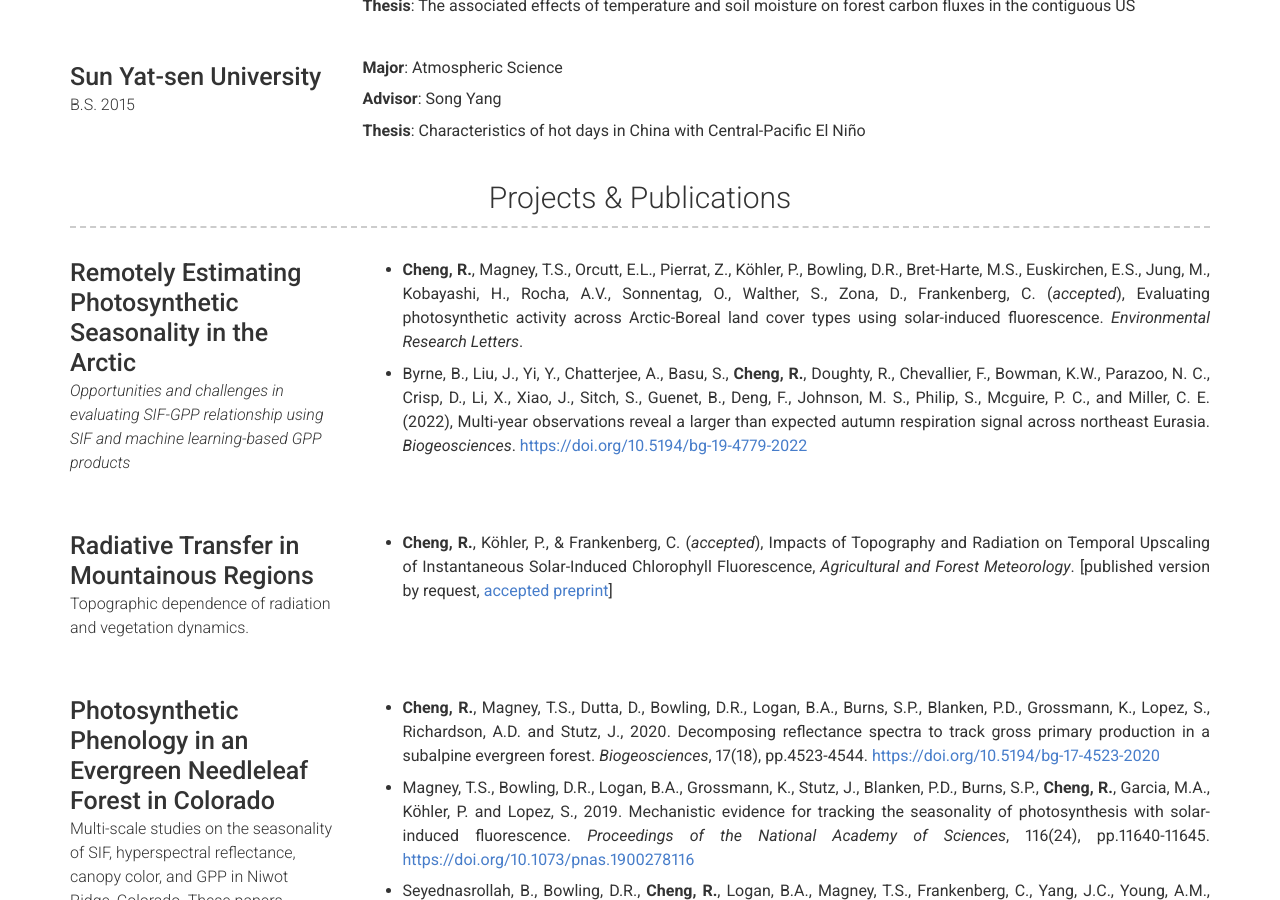
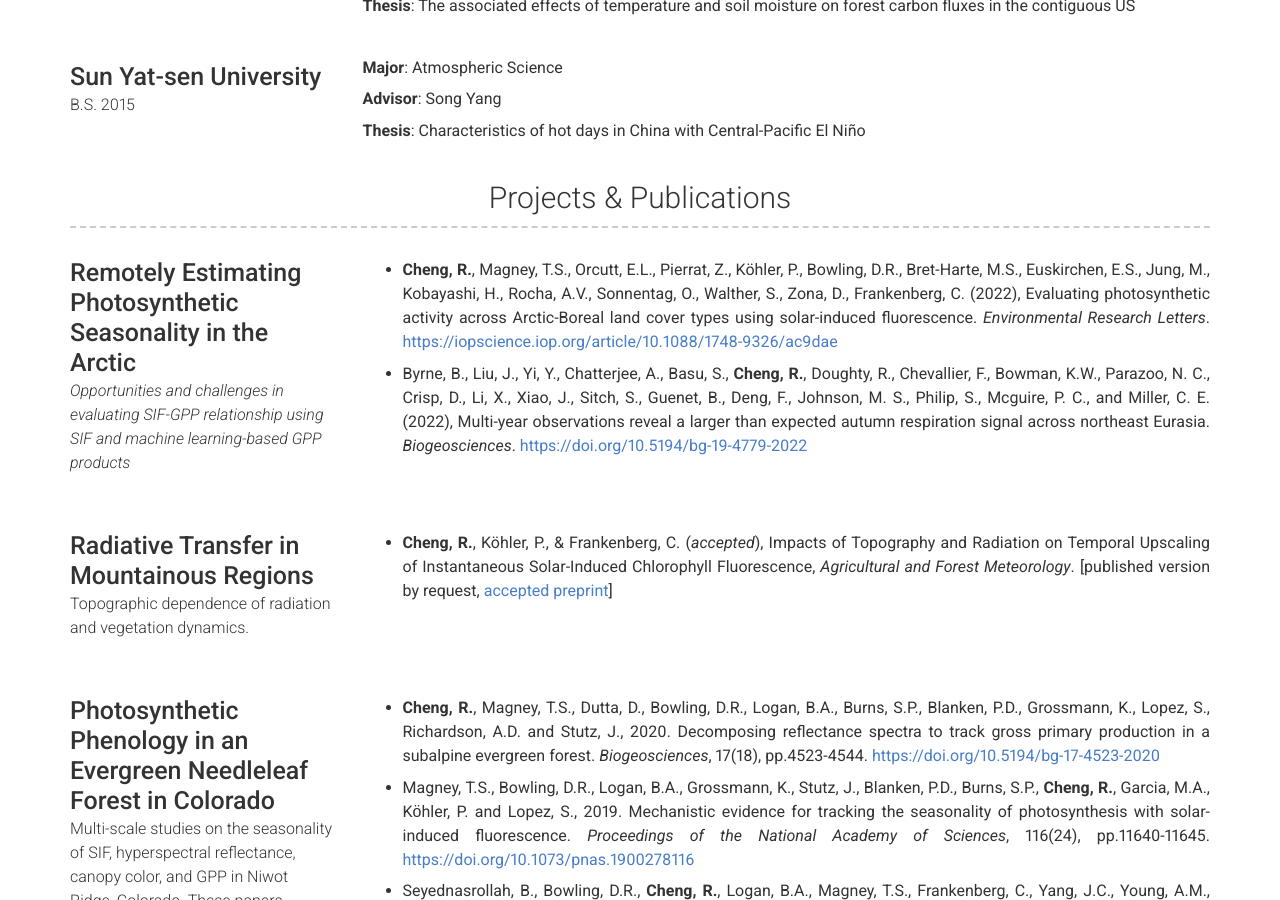
Before and after one commit to ruillercoaster/ruillercoaster.github.io, a Jekyll site: the page built from index.md, in a window 1280 px wide and 900 px high, scrolled down 1179 px. Built offline with Jekyll 4.4.1, drawn with Linux system fonts in a browser that asks for light colours; nearby versions of some CDN libraries; a script that is not in the unit is left out.

Commit message:
update ERL doi

```diff
--- a/_config.yml
+++ b/_config.yml
@@ -136,7 +136,7 @@ content:
         caption: |+
           <em> Opportunities and challenges in evaluating SIF-GPP relationship using SIF and machine learning-based GPP products  </em>
         description: | # this will include new lines to allow paragraphs
-          * **Cheng, R.**, Magney, T.S., Orcutt, E.L., Pierrat, Z., Köhler, P., Bowling, D.R., Bret-Harte, M.S., Euskirchen, E.S., Jung, M., Kobayashi, H., Rocha, A.V., Sonnentag, O., Walther, S., Zona, D., Frankenberg, C.  (<em>accepted</em>), Evaluating photosynthetic activity across Arctic-Boreal land cover types using solar-induced fluorescence. <em>Environmental Research Letters</em>.
+          * **Cheng, R.**, Magney, T.S., Orcutt, E.L., Pierrat, Z., Köhler, P., Bowling, D.R., Bret-Harte, M.S., Euskirchen, E.S., Jung, M., Kobayashi, H., Rocha, A.V., Sonnentag, O., Walther, S., Zona, D., Frankenberg, C.  (2022), Evaluating photosynthetic activity across Arctic-Boreal land cover types using solar-induced fluorescence. <em>Environmental Research Letters</em>. [https://iopscience.iop.org/article/10.1088/1748-9326/ac9dae](https://iopscience.iop.org/article/10.1088/1748-9326/ac9dae)
 
           * Byrne, B., Liu, J., Yi, Y., Chatterjee, A., Basu, S., **Cheng, R.**, Doughty, R., Chevallier, F., Bowman, K.W., Parazoo, N. C., Crisp, D., Li, X., Xiao, J., Sitch, S., Guenet, B., Deng, F., Johnson, M. S., Philip, S., Mcguire, P. C., and Miller, C. E. (2022), Multi-year observations reveal a larger than expected autumn respiration signal across northeast Eurasia. <em>Biogeosciences</em>. [https://doi.org/10.5194/bg-19-4779-2022](https://doi.org/10.5194/bg-19-4779-2022)
 
```
